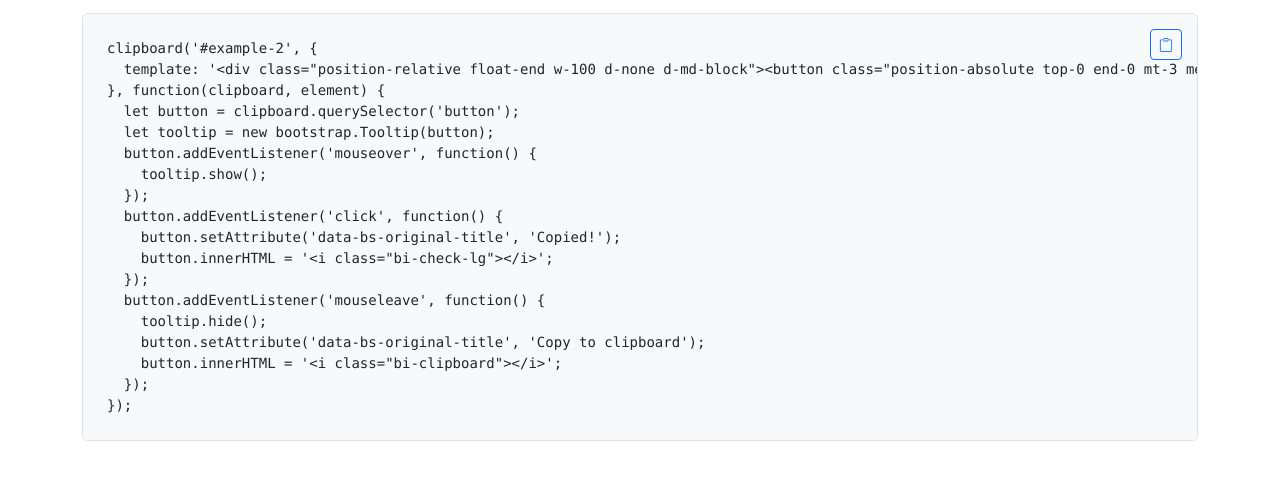
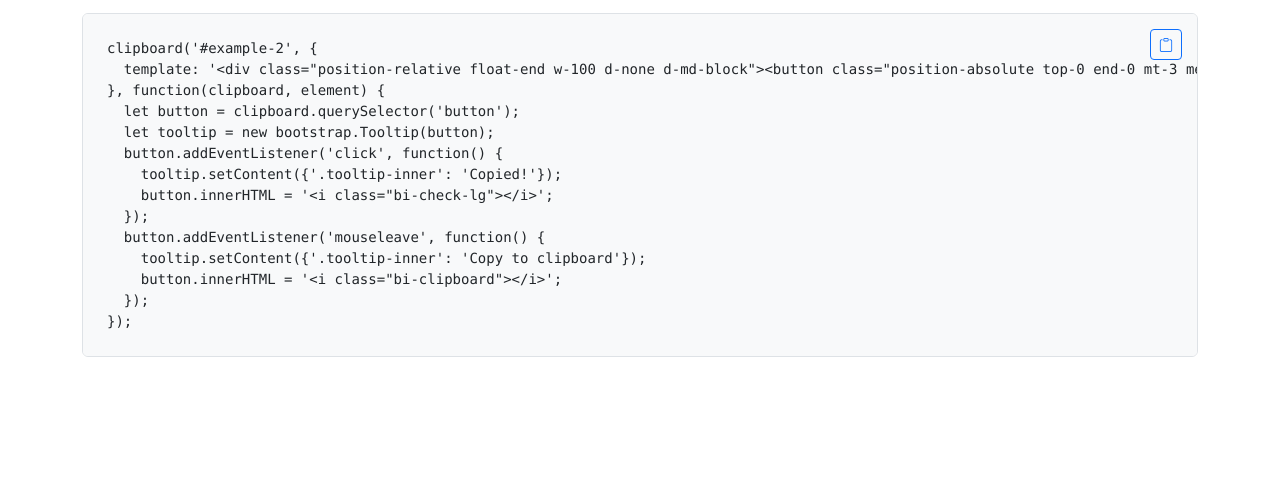
Before and after one commit to signified/clipboard, a plain HTML site: page index.html in a window 1280 px wide. Shown: the part 702-1182 px from the top of the page. After the commit the page ends 1107 px from the top, so only its background shows below. Drawn offline with nearby package versions, Linux system fonts and the light colour scheme.

Commit message:
Update index.html

```diff
--- a/index.html
+++ b/index.html
@@ -25,20 +25,16 @@
         <h2 class="display-6">Advanced usage</h2>
         <p>The below example makes use of the <code>options</code> parameter to add a custom <code>template</code> which uses <a href="https://getbootstrap.com/" target="_blank">Bootstrap</a> for styling and <a href="https://icons.getbootstrap.com/" target="_blank">Bootstrap Icons</a> for button content. It also makes use of the <code>callback</code> parameter to add a callback function with events that add <a href="https://getbootstrap.com/docs/5.0/components/tooltips/" target="_blank">Bootstrap Tooltips</a> and change the tooltip text and button icon when the button is clicked.</p>
         <pre class="mb-5 p-4 bg-light border rounded" id="example-2">clipboard(&#39;#example-2&#39;, {
-  template: &#39;&lt;div class=&quot;position-relative float-end w-100 d-none d-md-block&quot;&gt;&lt;button class=&quot;position-absolute top-0 end-0 mt-3 me-3 d-block btn btn-sm btn-outline-primary&quot; data-bs-placement=&quot;left&quot; title=&quot;Copy to clipboard&quot; type=&quot;button&quot;&gt;&lt;i class=&quot;bi-clipboard&quot;&gt;&lt;/i&gt;&lt;/button&gt;&lt;/div&gt;&#39;
+  template: &#39;&lt;div class=&quot;position-relative float-end w-100 d-none d-md-block&quot;&gt;&lt;button class=&quot;position-absolute top-0 end-0 mt-3 me-3 d-block btn btn-sm btn-outline-primary&quot; type=&quot;button&quot; data-bs-toggle=&quot;tooltip&quot; data-bs-placement=&quot;left&quot; data-bs-title=&quot;Copy to clipboard&quot;&gt;&lt;i class=&quot;bi-clipboard&quot;&gt;&lt;/i&gt;&lt;/button&gt;&lt;/div&gt;&#39;
 }, function(clipboard, element) {
   let button = clipboard.querySelector(&#39;button&#39;);
   let tooltip = new bootstrap.Tooltip(button);
-  button.addEventListener(&#39;mouseover&#39;, function() {
-    tooltip.show();
-  });
   button.addEventListener(&#39;click&#39;, function() {
-    button.setAttribute(&#39;data-bs-original-title&#39;, &#39;Copied!&#39;);
+    tooltip.setContent({&#39;.tooltip-inner&#39;: &#39;Copied!&#39;});
     button.innerHTML = &#39;&lt;i class=&quot;bi-check-lg&quot;&gt;&lt;/i&gt;&#39;;
   });
   button.addEventListener(&#39;mouseleave&#39;, function() {
-    tooltip.hide();
-    button.setAttribute(&#39;data-bs-original-title&#39;, &#39;Copy to clipboard&#39;);
+    tooltip.setContent({&#39;.tooltip-inner&#39;: &#39;Copy to clipboard&#39;});
     button.innerHTML = &#39;&lt;i class=&quot;bi-clipboard&quot;&gt;&lt;/i&gt;&#39;;
   });
 });</pre>
@@ -50,20 +46,16 @@
       clipboard('#example-1');
 
       clipboard('#example-2', {
-        template: '<div class="position-relative float-end w-100 d-none d-md-block"><button class="position-absolute top-0 end-0 mt-3 me-3 d-block btn btn-sm btn-outline-primary" data-bs-placement="left" title="Copy to clipboard" type="button"><i class="bi-clipboard"></i></button></div>'
+        template: '<div class="position-relative float-end w-100 d-none d-md-block"><button class="position-absolute top-0 end-0 mt-3 me-3 d-block btn btn-sm btn-outline-primary" type="button" data-bs-toggle="tooltip" data-bs-placement="left" data-bs-title="Copy to clipboard"><i class="bi-clipboard"></i></button></div>'
       }, function(clipboard, element) {
         let button = clipboard.querySelector('button');
         let tooltip = new bootstrap.Tooltip(button);
-        button.addEventListener('mouseover', function() {
-          tooltip.show();
-        });
         button.addEventListener('click', function() {
-          button.setAttribute('data-bs-original-title', 'Copied!');
+          tooltip.setContent({'.tooltip-inner': 'Copied!'});
           button.innerHTML = '<i class="bi-check-lg"></i>';
         });
         button.addEventListener('mouseleave', function() {
-          tooltip.hide();
-          button.setAttribute('data-bs-original-title', 'Copy to clipboard');
+          tooltip.setContent({'.tooltip-inner': 'Copy to clipboard'});
           button.innerHTML = '<i class="bi-clipboard"></i>';
         });
       });
```
